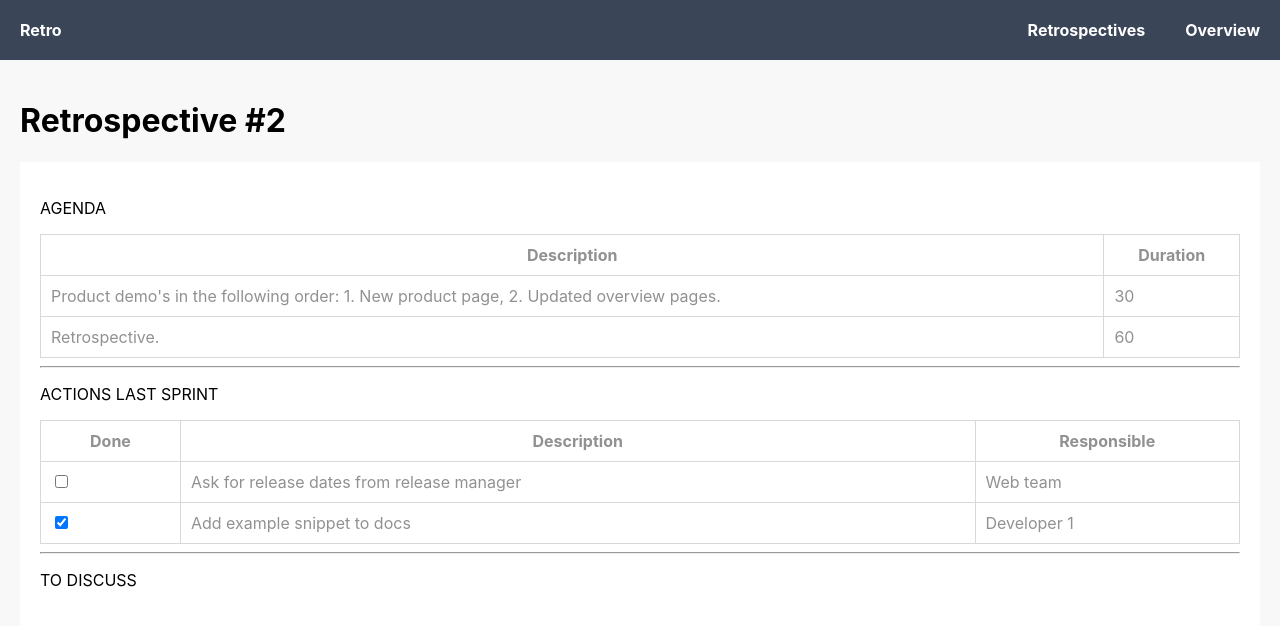
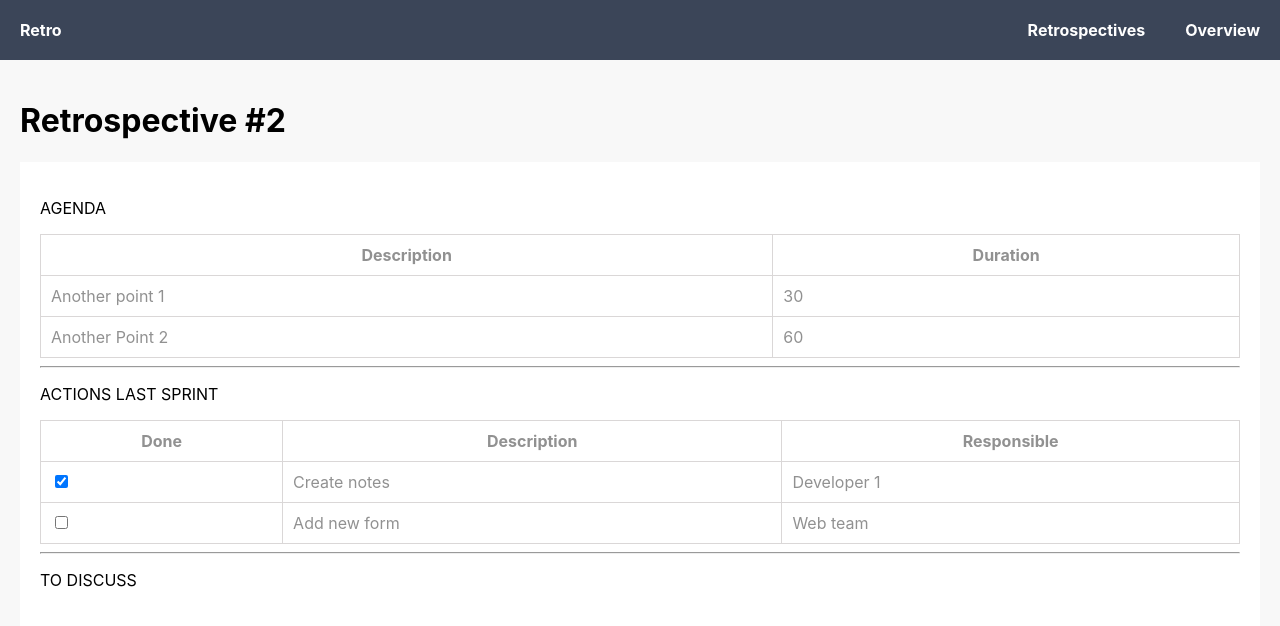
Before and after one commit to MaartenGDev/retrospective-client, a React (Create React App) app: page /retrospectives/2 in a window 1280 px wide. Shown: the top 626 px of the page. Built offline with nearby package versions, Linux system fonts and the light colour scheme.

Commit message:
Setup redux and routing

```diff
--- a/package.json
+++ b/package.json
@@ -10,11 +10,16 @@
     "@types/node": "^12.12.44",
     "@types/react": "^16.9.35",
     "@types/react-dom": "^16.9.8",
+    "@types/redux-logger": "^3.0.8",
     "node-sass": "^4.14.1",
     "react": "^16.13.1",
     "react-dom": "^16.13.1",
+    "react-redux": "^7.2.0",
     "react-router-dom": "^5.2.0",
     "react-scripts": "3.4.1",
+    "redux": "^4.0.5",
+    "redux-logger": "^3.0.6",
+    "redux-thunk": "^2.3.0",
     "styled-components": "^5.1.1",
     "typescript": "^3.7.5"
   },
@@ -40,6 +45,7 @@
     ]
   },
   "devDependencies": {
+    "@types/react-redux": "^7.1.9",
     "@types/react-router-dom": "^5.1.5",
     "@types/styled-components": "^5.1.0"
   }
--- a/src/App.tsx
+++ b/src/App.tsx
@@ -1,11 +1,14 @@
 import React from 'react';
-import './App.scss';
+import { Provider } from 'react-redux'
 import Header from "./components/Header";
 import {BrowserRouter as Router, Switch, Route} from "react-router-dom";
 import Retrospectives from "./components/Retrospectives";
 import styled from "styled-components";
 import Overview from "./components/Overview";
 import Retrospective from "./components/Retrospective";
+import './App.scss';
+import {store} from "./store/store";
+import * as retrospectiveActions from "./store/retrospective.actions";
 
 const Content = styled.div`
   padding: 20px;
@@ -15,6 +18,7 @@ function App() {
     return (
         <Router>
             <div>
+                <Provider store={store}>
                     <Header/>
 
                     <Content>
@@ -23,19 +27,22 @@ function App() {
                                 <Retrospective/>
                             </Route>
                             <Route path="/retrospectives">
-                            <Retrospectives />
+                                <Retrospectives/>
                             </Route>
                             <Route path="/overview">
-                            <Overview />
+                                <Overview/>
                             </Route>
                             <Route path="/">
-                            <Retrospectives />
+                                <Retrospectives/>
                             </Route>
                         </Switch>
                     </Content>
+                </Provider>
             </div>
         </Router>
     );
 }
 
+store.dispatch(retrospectiveActions.LoadAll())
+
 export default App;
--- a/src/components/Retrospective.tsx
+++ b/src/components/Retrospective.tsx
@@ -1,39 +1,25 @@
-import React from 'react';
-import {IRetrospective} from "../models/IRetrospective";
-import {RetrospectiveStatus} from "../models/RetrospectiveStatus";
+import React, {FC} from 'react';
 import styled from "styled-components";
+import {RootState} from "../store/rootReducer";
+import {connect, ConnectedProps} from "react-redux";
+import { RouteComponentProps, withRouter } from 'react-router-dom';
 
 const Content = styled.div`
   padding: 20px;
   background-color: #ffffff;
 `
 
-function Retrospective() {
-    const retrospective: IRetrospective = {
-        id: 2,
-        name: 'Retro WEB #56',
-        status: RetrospectiveStatus.FINISHED,
-        startDate: new Date(),
-        endDate: new Date(),
-        agenda: [
-            {
-                id: 1,
-                description: 'Product demo\'s in the following order: 1. New product page, 2. Updated overview pages.',
-                durationInMinutes: 30
-            },
-            {id: 2, description: 'Retrospective.', durationInMinutes: 60},
-        ],
-        actions: [
-            {
-                id: 1,
-                completed: false,
-                description: 'Ask for release dates from release manager',
-                responsible: 'Web team'
-            },
-            {id: 2, completed: true, description: 'Add example snippet to docs', responsible: 'Developer 1'},
-        ]
-    };
+const mapState = (state: RootState) => ({retrospectives: state.retrospectiveReducer.retrospectives});
+const connector = connect(mapState)
+type PropsFromRedux = ConnectedProps<typeof connector> & RouteComponentProps<{id: string}>
 
+
+const Retrospective: FC<PropsFromRedux> = ({retrospectives, match}) => {
+    const retrospective = retrospectives.find(r => r.id === parseInt(match.params.id))!;
+
+    if(!retrospective){
+        return <main>Not found</main>
+    }
 
     return (
         <main>
@@ -80,4 +66,4 @@ function Retrospective() {
     );
 }
 
-export default Retrospective;
+export default withRouter(connector(Retrospective));
--- a/src/components/Retrospectives.tsx
+++ b/src/components/Retrospectives.tsx
@@ -1,8 +1,9 @@
-import React from 'react';
-import {IRetrospective} from "../models/IRetrospective";
+import React, {FC} from 'react';
 import {RetrospectiveStatus} from "../models/RetrospectiveStatus";
 import styled from "styled-components";
 import {Link} from "react-router-dom";
+import {connect, ConnectedProps} from "react-redux";
+import {RootState} from "../store/rootReducer";
 
 const Content = styled.div`
   background-color: #ffffff;
@@ -14,29 +15,12 @@ const TableLink = styled(Link)`
   text-decoration: none;
 `;
 
-function Retrospectives() {
-    const retrospectives: IRetrospective[] = [
-        {
-            id: 1,
-            name: 'Retro WEB #57',
-            status: RetrospectiveStatus.OPEN,
-            startDate: new Date(),
-            endDate: new Date(),
-            agenda: [],
-            actions: []
-        },
-        {
-            id: 2,
-            name: 'Retro WEB #56',
-            status: RetrospectiveStatus.FINISHED,
-            startDate: new Date(),
-            endDate: new Date(),
-            agenda: [],
-            actions: []
-        }
-    ];
 
+const mapState = (state: RootState) => ({retrospectives: state.retrospectiveReducer.retrospectives});
+const connector = connect(mapState)
+type PropsFromRedux = ConnectedProps<typeof connector>
 
+const Retrospectives: FC<PropsFromRedux> = (props) => {
     return (
         <main>
             <h1>Retrospectives</h1>
@@ -49,7 +33,7 @@ function Retrospectives() {
                         <th>DATE</th>
                         <th>ACTION</th>
                     </tr>
-                    {retrospectives.map(retro => {
+                    {props.retrospectives.map(retro => {
                         const action = retro.status === RetrospectiveStatus.FINISHED
                             ? <TableLink to={'/retrospectives/' + retro.id}>View</TableLink>
                             : <TableLink to={'/retrospectives/' + retro.id + '/feedback'}>Give feedback</TableLink>;
@@ -68,4 +52,4 @@ function Retrospectives() {
     );
 }
 
-export default Retrospectives;
+export default connector(Retrospectives);
--- /dev/null
+++ b/src/services/RetrospectiveService.ts
@@ -0,0 +1,45 @@
+import {IRetrospective} from "../models/IRetrospective";
+import {RetrospectiveStatus} from "../models/RetrospectiveStatus";
+
+export class RetrospectiveService {
+    mockRetrospectives: IRetrospective[] = [
+        {
+            id: 1,
+            name: 'Retro WEB #57 - SERVICE',
+            status: RetrospectiveStatus.OPEN,
+            startDate: new Date(),
+            endDate: new Date(),
+            agenda: [
+                {id: 1, description: 'Point 1', durationInMinutes: 30},
+                {id: 2, description: 'Point 2', durationInMinutes: 60},
+            ],
+            actions: [
+                {id: 1, completed: true, description: 'Create notes', responsible: 'Developer 1' },
+                {id: 2, completed: false, description: 'Add new form', responsible: 'Web team'},
+            ]
+        },
+        {
+            id: 2,
+            name: 'Retro WEB #56 - SERVICE',
+            status: RetrospectiveStatus.FINISHED,
+            startDate: new Date(),
+            endDate: new Date(),
+            agenda: [
+                {id: 1, description: 'Another point 1', durationInMinutes: 30},
+                {id: 2, description: 'Another Point 2', durationInMinutes: 60},
+            ],
+            actions: [
+                {id: 1, completed: true, description: 'Create notes', responsible: 'Developer 1' },
+                {id: 2, completed: false, description: 'Add new form', responsible: 'Web team'},
+            ]
+        }
+    ];
+
+    getAll(): Promise<IRetrospective[]> {
+        return Promise.resolve(this.mockRetrospectives);
+    }
+
+    get(retrospectiveId: number): Promise<IRetrospective> {
+        return Promise.resolve(this.mockRetrospectives.find(r => r.id === retrospectiveId)!);
+    }
+}
--- /dev/null
+++ b/src/store/retrospective.actions.ts
@@ -0,0 +1,42 @@
+import {IRetrospective} from "../models/IRetrospective";
+import {Action} from "redux";
+import {RetrospectiveService} from "../services/RetrospectiveService";
+import {AppThunk} from "./store";
+
+export enum RetrospectiveActionTypes {
+    LOAD_ALL = '[RETROSPECTIVES] LOAD ALL',
+    LOADED = '[RETROSPECTIVES] LOADED',
+    ADD = '[RETROSPECTIVES] ADD',
+    ADDED = '[RETROSPECTIVES] ADDED',
+}
+
+export const LoadAll = (): AppThunk => async dispatch => {
+    const retrospectives = await new RetrospectiveService().getAll()
+    dispatch(new Loaded(retrospectives))
+}
+
+export class Loaded implements Action {
+    public readonly type = RetrospectiveActionTypes.LOADED;
+
+    constructor(public retrospectives: IRetrospective[]) {}
+}
+
+export class Add implements Action {
+    readonly type = RetrospectiveActionTypes.ADD;
+
+    constructor(public retrospective: IRetrospective) {
+    }
+}
+
+export class Added implements Action {
+    readonly type = RetrospectiveActionTypes.ADDED;
+
+    constructor(public retrospective: IRetrospective) {
+    }
+}
+
+export type RetrospectiveTypes
+    = Loaded
+    | Add
+    | Added
+    ;
--- /dev/null
+++ b/src/store/retrospective.reducer.ts
@@ -0,0 +1,22 @@
+import {RetrospectiveActionTypes, RetrospectiveTypes} from "./retrospective.actions";
+import {IRetrospective} from "../models/IRetrospective";
+
+export interface IRetrospectivesState {
+    retrospectives: IRetrospective[]
+}
+
+const initialState: IRetrospectivesState = {
+    retrospectives: []
+}
+
+export function retrospectiveReducer(state: IRetrospectivesState = initialState, action: RetrospectiveTypes) {
+    switch (action.type) {
+        case RetrospectiveActionTypes.LOADED:
+            return {
+                ...state,
+                retrospectives: action.retrospectives
+            }
+        default:
+            return state
+    }
+}
--- /dev/null
+++ b/src/store/rootReducer.ts
@@ -0,0 +1,10 @@
+import {retrospectiveReducer} from "./retrospective.reducer";
+import {combineReducers} from "redux";
+
+const rootReducer = combineReducers({
+    retrospectiveReducer
+})
+
+export type RootState = ReturnType<typeof rootReducer>
+
+export default rootReducer
--- /dev/null
+++ b/src/store/store.ts
@@ -0,0 +1,27 @@
+import rootReducer, {RootState} from './rootReducer'
+import thunkMiddleware, {ThunkAction, ThunkDispatch} from "redux-thunk";
+import logger from "redux-logger";
+import {Action, AnyAction, applyMiddleware, createStore, Middleware} from "redux";
+
+type DispatchFunctionType = ThunkDispatch<RootState, undefined, AnyAction>
+
+const clazzActions: Middleware = _ => (next) => (action) => {
+    const isActionType = action.hasOwnProperty('type');
+    next(isActionType ? {...action} : action);
+};
+
+
+export const store = createStore(
+    rootReducer,
+    applyMiddleware<DispatchFunctionType, RootState>(
+        thunkMiddleware,
+        clazzActions,
+        logger
+    )
+)
+export type AppThunk<ReturnType = void> = ThunkAction<
+    ReturnType,
+    RootState,
+    unknown,
+    Action<string>
+>
```
Also changed, not shown: 1 other file (tests, documents, lock files or other folders). Lines whose indentation alone changed are shown as unchanged.
